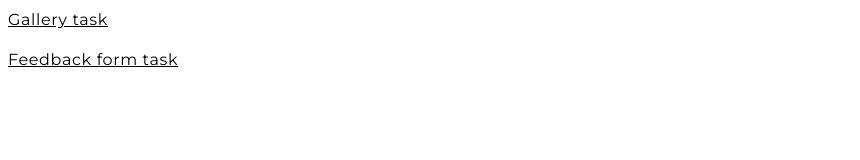
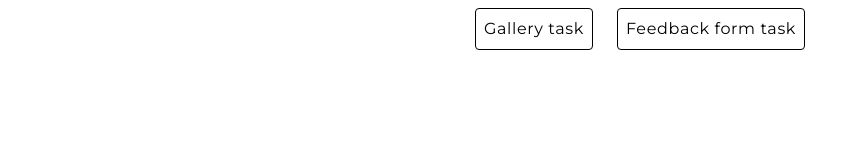
Before and after one commit to SilverCondor18/goit-js-hw-12, a website built with Vite: page src/index.html in a window 1280 px wide. Shown: the whole page, without its empty margins (0-860 px from the left). Built offline with nearby package versions, Linux system fonts and the light colour scheme.

Commit message:
Add nav menu structure to index.html

```diff
--- a/src/css/styles.css
+++ b/src/css/styles.css
@@ -113,13 +113,36 @@ body
   border-color: #000000;
 }
 
-.gallery-form-links {
+.nav
+{
   display: flex;
-  flex-direction: column;
-  gap: 16px;
+  flex-direction: row;
+  justify-content: center;
+  align-items: center;
 }
 
-.gallery-form-link {
-  text-decoration: underline;
+.nav-list {
+  display: flex;
+  flex-direction: row;
+  gap: 24px;
+}
+
+.nav-item
+{
+  border: 1px solid #000000;
+  border-radius: 4px;
+}
+
+.nav-link {
+  text-decoration: none;
   color: #000000;
+  display: block;
+  padding: 8px;
+  transition: color 250ms ease-in-out, background-color 250ms ease-in-out, transform 250ms ease-in-out;
 }
+
+.nav-link:hover, .nav-link:focus
+{
+  background-color: #000000;
+  color: #ffffff;
+}
--- a/src/index.html
+++ b/src/index.html
@@ -13,13 +13,19 @@
     <link rel="stylesheet" href="css/styles.css" />
   </head>
   <body>
-    <ul class="gallery-form-links">
-      <li>
-        <a href="1-gallery.html" class="gallery-form-link">Gallery task</a>
-      </li>
-      <li>
-        <a href="2-form.html" class="gallery-form-link">Feedback form task</a>
-      </li>
-    </ul>
+    <header class="header">
+      <div class="container">
+        <nav class="nav">
+          <ul class="nav-list">
+            <li class="nav-item">
+              <a href="1-gallery.html" class="nav-link">Gallery task</a>
+            </li>
+            <li class="nav-item">
+              <a href="2-form.html" class="nav-link">Feedback form task</a>
+            </li>
+          </ul>
+        </nav>
+      </div>
+    </header>
   </body>
 </html>
```
